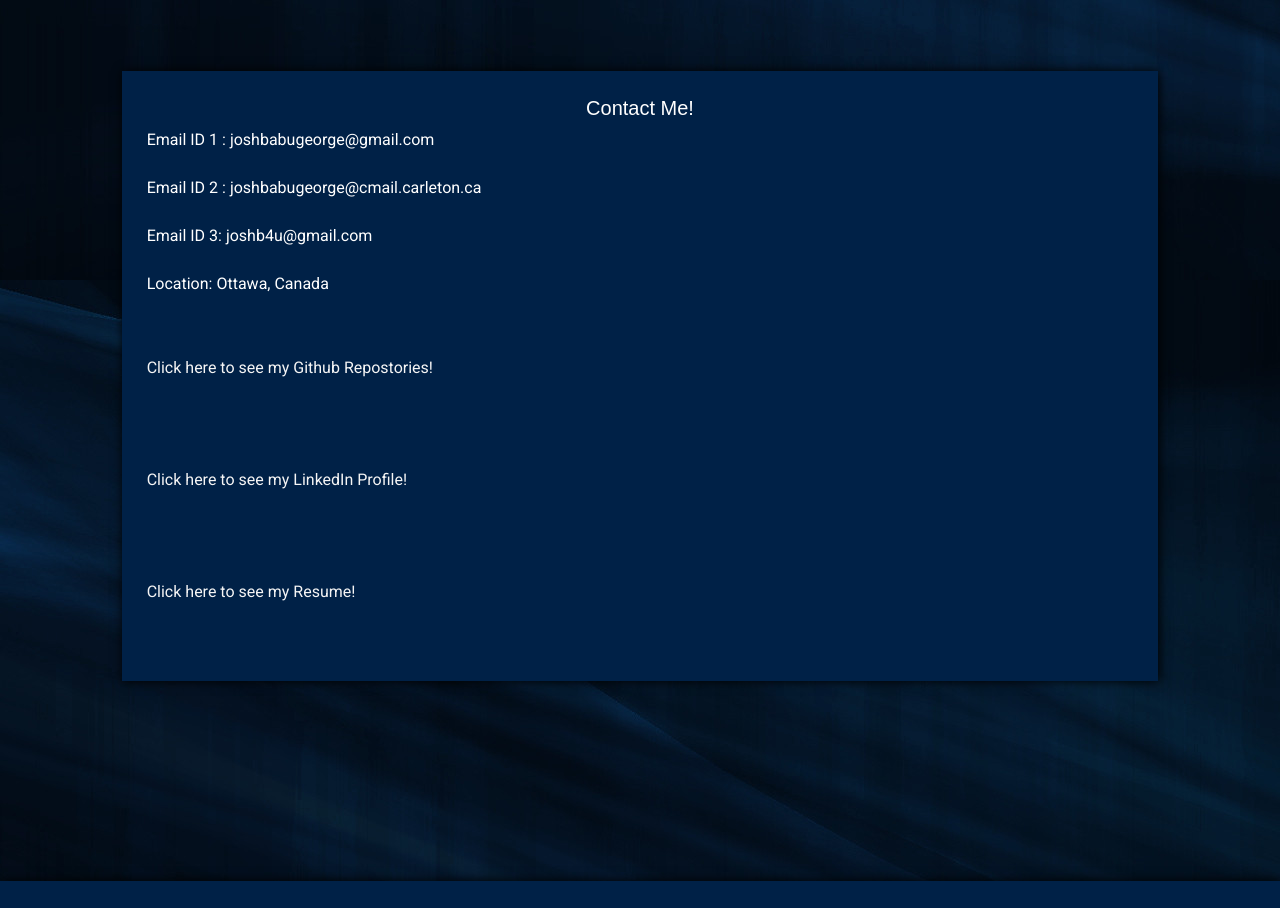
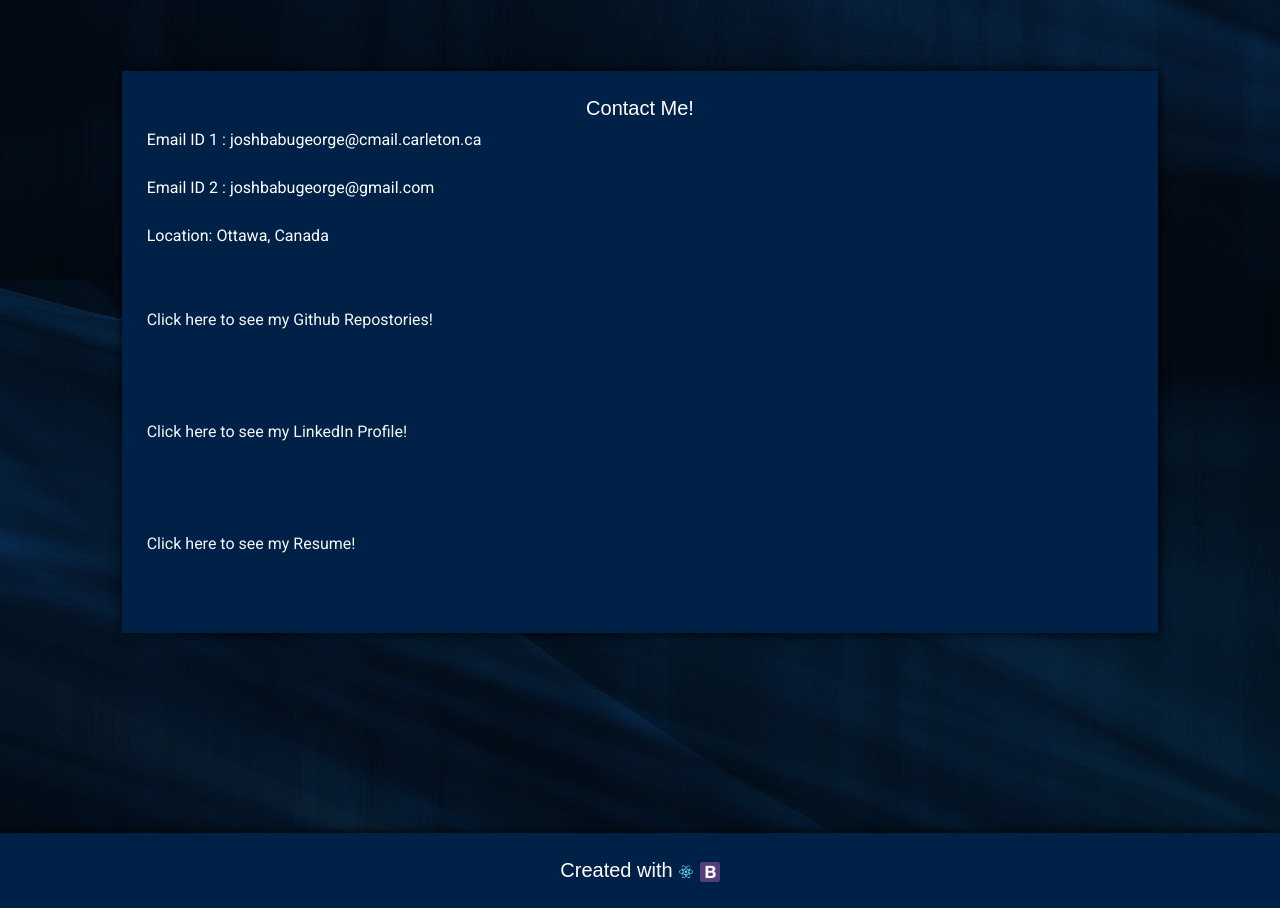
Before and after one commit to joshb4u/react-portfolio, a React (Create React App) app: page / in a window 1280 px wide. Shown: the part 2120-3028 px from the top of the page. Built offline with nearby package versions, Linux system fonts and the light colour scheme; a web font is replaced by a local one.

Commit message:
updated email

```diff
--- a/src/Pages/ContactMe/ContactForm.js
+++ b/src/Pages/ContactMe/ContactForm.js
@@ -36,17 +36,12 @@ class ContactForm extends React.Component {
       <form onSubmit={this.handleSubmit}>
       <p>
       <label>
-      Email ID 1 : joshbabugeorge@gmail.com
+      Email ID 1 : joshbabugeorge@cmail.carleton.ca
       </label>
       </p>
       <p>
       <label>
-      Email ID 2 : joshbabugeorge@cmail.carleton.ca
-      </label>
-      </p>
-      <p>
-      <label>
-      Email ID 3: joshb4u@gmail.com
+      Email ID 2 : joshbabugeorge@gmail.com
       </label>
       </p>
       <p>
```
